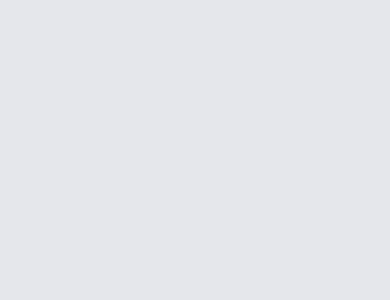
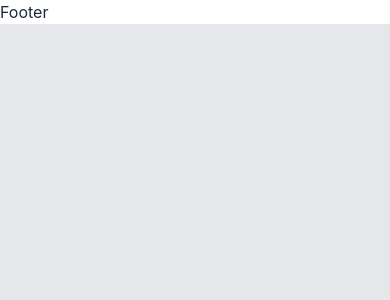
Before and after one commit to Kaiser-Tanveer/link-management-client, a React (Create React App) app: page / in a window 390 px wide. Shown: the top 300 px of the page. Built offline with nearby package versions, Linux system fonts and the light colour scheme.

Commit message:
footer retouch

```diff
--- a/src/Shared/Footer.js
+++ b/src/Shared/Footer.js
@@ -2,7 +2,7 @@ import React from 'react';
 
 const Footer = () => {
     return (
-        <div className='bg-white hidden md:block'>
+        <div className='bg-white'>
             Footer
         </div>
     );
```
